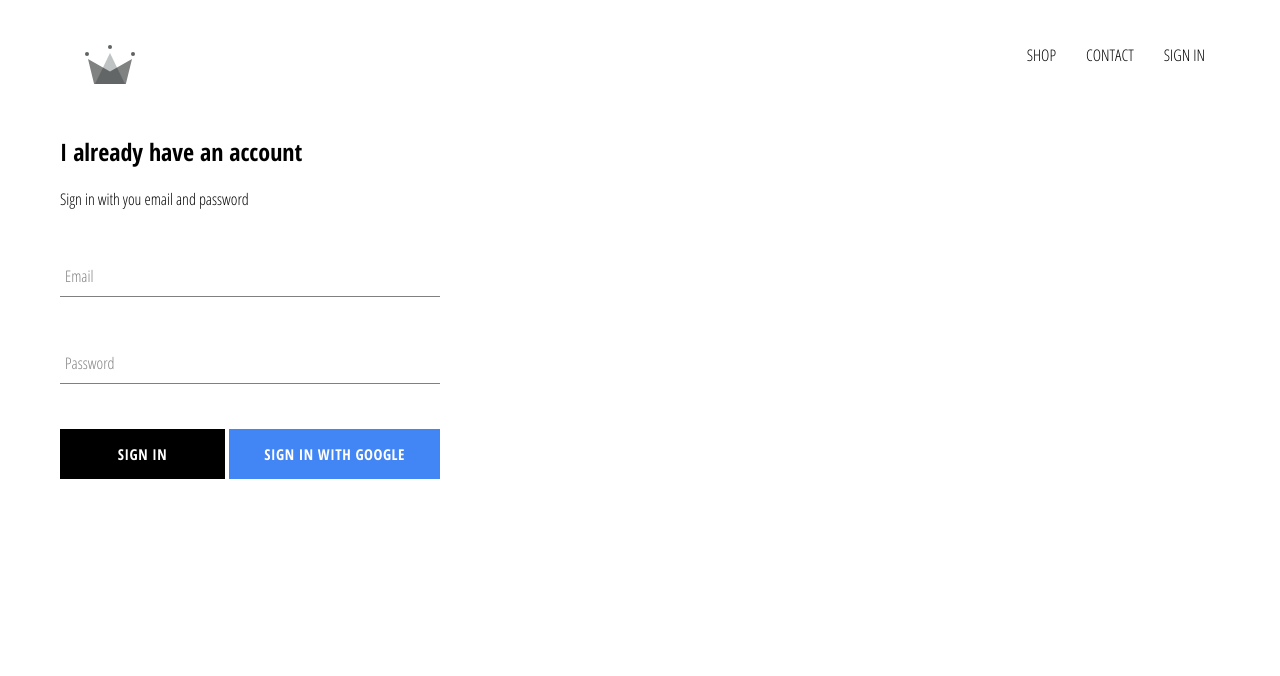
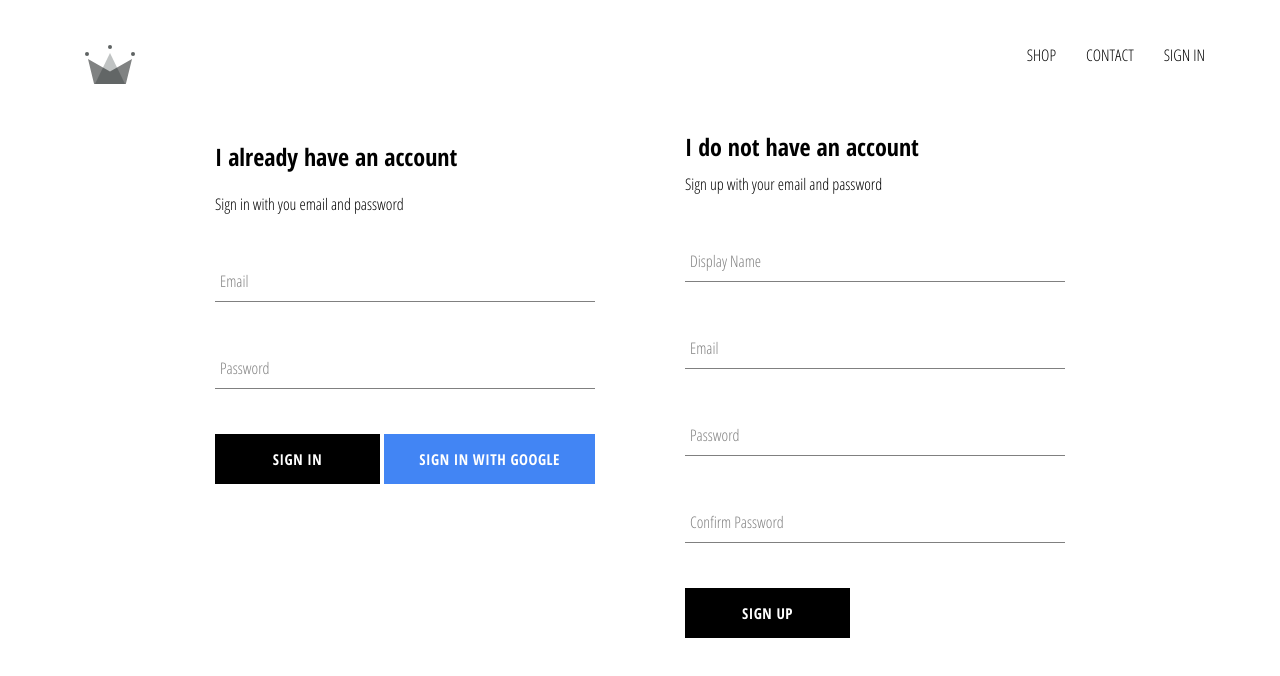
Before and after one commit to olirob93/Ecommerce-Site, a React (Create React App) app: page /Login in a window 1280 px wide. Shown: the top 676 px of the page. Built offline with nearby package versions, Linux system fonts and the light colour scheme; no server answers.

Commit message:
added sign in with email and password functionality and added styles

```diff
--- a/src/App.js
+++ b/src/App.js
@@ -5,18 +5,26 @@ import Shop from './pages/Shop';
 import { Route , Switch } from 'react-router-dom';
 import Header from './components/Header';
 import Login from './pages/Login';
-import { auth } from './Firebase/firebase.utils';
+import { auth, createUserProfileDocument } from './Firebase/firebase.utils';
 
 function App() {
 
-  const [currentUser, setCurrentUser] = useState(null)
+  const [currentUser, setCurrentUser] = useState({id: ''})
 
   useEffect(() => {
-    auth.onAuthStateChanged(user => {
+    auth.onAuthStateChanged( async userAuth => {
+      if (userAuth) {
+        const userRef = await createUserProfileDocument(userAuth);
 
-      setCurrentUser(user);
-
-      console.log(user)
+        userRef.onSnapshot(snapShot => {
+          setCurrentUser({
+            id: snapShot.id,
+              ...snapShot.data()
+            })
+        });
+      } else {
+          setCurrentUser(userAuth)
+        }
     })
   }, []);
 
--- a/src/Firebase/firebase.utils.js
+++ b/src/Firebase/firebase.utils.js
@@ -12,6 +12,34 @@ const config = {
     measurementId: "G-CP9ZT39NQY"
 };
 
+export const createUserProfileDocument = async(userAuth, additionalData) => {
+    if(!userAuth) return;
+
+    const userRef = firestore.doc(`users/${userAuth.uid}`);
+
+    const snapShot = await userRef.get()
+
+    if(!snapShot.exists) {
+        const {displayName, email} = userAuth;
+        const createdAt = new Date();
+
+        try {
+            await userRef.set({
+                displayName,
+                email,
+                createdAt,
+                ...additionalData
+            })
+        } catch (error) {
+            console.log('error creating user', error.message);
+        }
+    }
+
+    return userRef;
+};
+
+
+
 firebase.initializeApp(config);
 
 export const auth = firebase.auth();
--- /dev/null
+++ b/src/components/SignUp/SignUp.jsx
@@ -0,0 +1,79 @@
+import React, { useState } from "react";
+import CustomButton from "../CustomButton";
+import FormInput from "../FormInput";
+import { auth, createUserProfileDocument } from '../../Firebase/firebase.utils';
+import styles from "./SignUp.styles.scss";
+
+const SignUp = () => {
+
+  const [displayName, setDisplayName] = useState('');
+  const [email, setEmail] = useState('');
+  const [password, setPassword] = useState('');
+  const [confirmPassword, setConfirmPassword] = useState('');
+
+  const handleSubmit = async (event ) => {
+    event.preventDefault();
+
+    if(password != confirmPassword ) {
+      alert(`Password don't match`);
+      return;
+    }
+
+    try {
+      const { user } = await auth.createUserWithEmailAndPassword(email, password);
+
+      await createUserProfileDocument(user, { displayName});
+      setDisplayName('');
+      setEmail('');
+      setPassword('');
+      setConfirmPassword('');
+
+    } catch (error) {
+      console.error(error)
+    }
+  }
+
+  return (
+    <div className='sign-up'>
+      <h2 className='title'>I do not have an account</h2>
+      <span>Sign up with your email and password</span>
+      <form className='sign-up=form' onSubmit={handleSubmit}>
+        <FormInput
+          type='text'
+          name='displayName'
+          value={displayName}
+          handleChange={(e) => setDisplayName(e.target.value)}
+          label='Display Name'
+          required
+        />
+        <FormInput
+          type='email'
+          name='email'
+          value={email}
+          handleChange={(e) => setEmail(e.target.value)}
+          label='Email'
+          required
+        />
+        <FormInput
+          type='password'
+          name='password'
+          value={password}
+          handleChange={(e) => setPassword(e.target.value)}
+          label='Password'
+          required
+        />
+        <FormInput
+          type='password'
+          name=' confirm password'
+          value={confirmPassword}
+          handleChange={(e) => setConfirmPassword(e.target.value)}
+          label='Confirm Password'
+          required
+        />
+        <CustomButton type='submit'> SIGN UP </CustomButton>
+      </form>
+    </div>
+  );
+};
+
+export default SignUp;
--- /dev/null
+++ b/src/components/SignUp/SignUp.styles.scss
@@ -0,0 +1,9 @@
+.sign-up {
+    display: flex;
+    flex-direction: column;
+    width: 380px;
+
+    .title {
+      margin: 10px 0;
+    }
+  }
--- /dev/null
+++ b/src/components/SignUp/index.js
@@ -0,0 +1,3 @@
+import SignUp from "./SignUp";
+
+export default SignUp;
--- a/src/pages/Login/Login.jsx
+++ b/src/pages/Login/Login.jsx
@@ -1,11 +1,13 @@
 import React from "react";
 import styles from "./Login.styles.scss";
 import SignIn from '../../components/SignIn';
+import SignUp from "../../components/SignUp/SignUp";
 
 const Login = () => {
   return (
-  <div>
+  <div className='login'>
     <SignIn/>
+    <SignUp/>
   </div>
   );
 };
--- a/src/pages/Login/Login.styles.scss
+++ b/src/pages/Login/Login.styles.scss
@@ -0,0 +1,6 @@
+.login {
+    width: 850px;
+    display: flex;
+    justify-content: space-between;
+    margin: 30px auto;
+}
```
Also changed, not shown: 2 other files (tests, documents, lock files or other folders).
